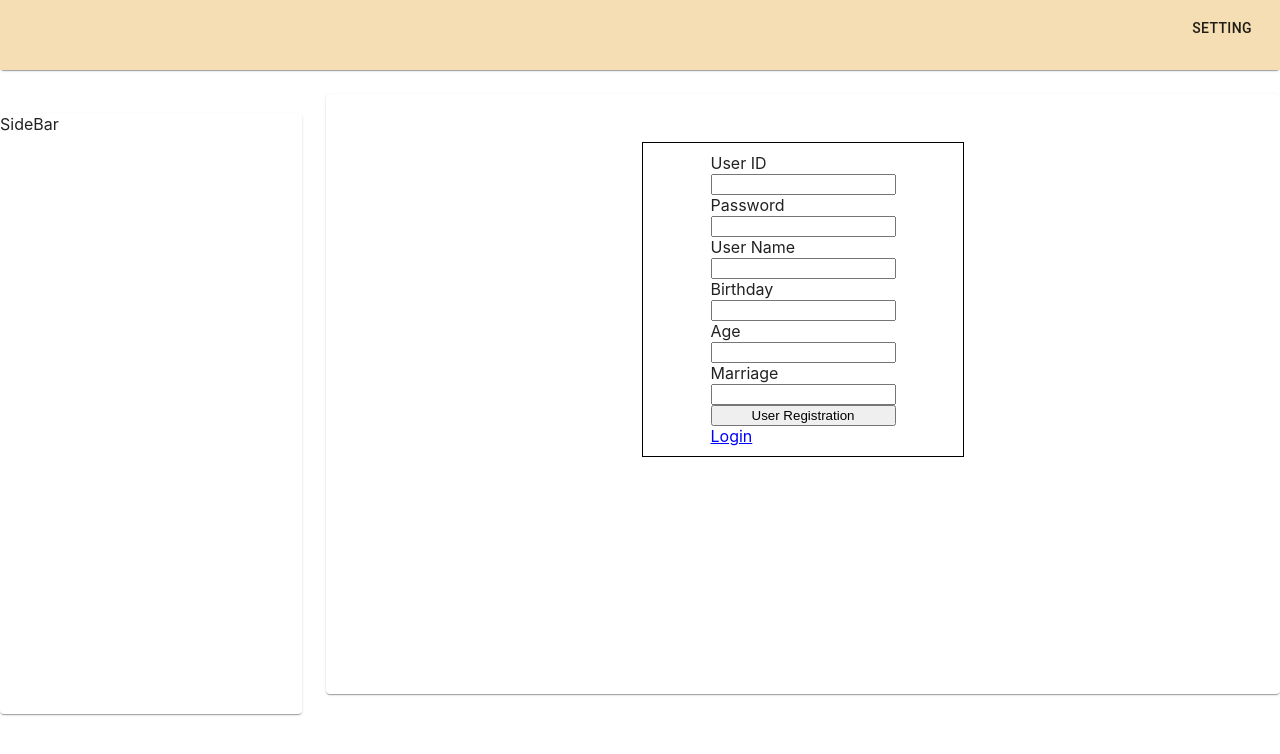
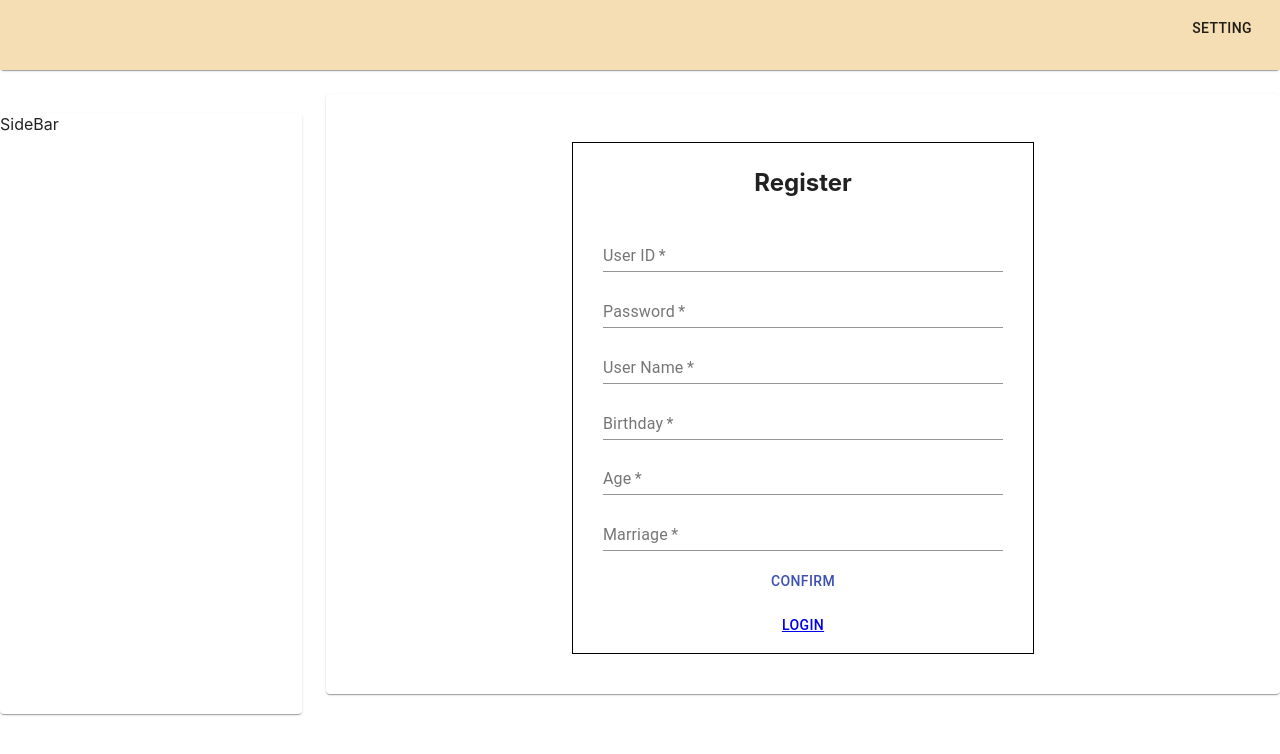
Before and after one commit to tranthanhhieuthao/FE_micronaut, a React (Create React App) app: page /register in a window 1280 px wide. Shown: the top 754 px of the page. Built offline with nearby package versions, Linux system fonts and the light colour scheme.

Commit message:
chua xong phan table

```diff
--- a/package.json
+++ b/package.json
@@ -44,5 +44,9 @@
       "last 1 firefox version",
       "last 1 safari version"
     ]
+  },
+  "devDependencies": {
+    "eslint": "^7.28.0",
+    "eslint-plugin-react": "^7.24.0"
   }
 }
--- a/src/Components/ClassWelcome.js
+++ b/src/Components/ClassWelcome.js
@@ -1,103 +1,98 @@
-import React, { useState, useEffect } from 'react'
-import { Link } from 'react-router-dom';
-import axios from "axios"
+import React, { useState } from 'react'
+import { Link } from 'react-router-dom'
 import API from './ConfigAxios/AxiosCommon'
-import { useCookies } from 'react-cookie';
-import { makeStyles } from '@material-ui/core/styles';
-import TextField from '@material-ui/core/TextField';
-
-
+import { makeStyles } from '@material-ui/core/styles'
+import TextField from '@material-ui/core/TextField'
+import Button from '@material-ui/core/Button'
 
 const useStyles = makeStyles((theme) => ({
   root: {
     '& > *': {
       margin: theme.spacing(1),
-      width: '30ch',
-    },
-  },
-}));
-export default function ClassWelcome(props) {
-  const [setCookie] = useCookies(['token']);
-
-  const [username, setUsername] = useState("");
-  const [password, setPassword] = useState("");
-  const classes = useStyles();
-
-    function validationForm() {
-        let returnData = {
-          error : false,
-          msg: ''
-        }
-        //Kiểm tra username
-        // const re = /\S+@\S+\.\S+/;
-        // if (!re.test(username)) {
-        //   returnData = {
-        //     error: true,
-        //     msg: 'Không đúng định dạng email'
-        //   }
-        // }
-        //Kiểm tra password
-        if(password.length < 8) {
-          returnData = {
-            error: true,
-            msg: 'Mật khẩu phải lớn hơn 8 ký tự'
+      width: '30ch'
     }
   }
-        return returnData;
-      }
+}))
+export default function ClassWelcome(props) {
+  const [username, setUsername] = useState('')
+  const [password, setPassword] = useState('')
+  const classes = useStyles()
+
+  // function validationForm() {
+  //   let returnData = {
+  //     error: false,
+  //     msg: ''
+  //   }
+  //   // Kiểm tra username
+  //   // const re = /\S+@\S+\.\S+/;
+  //   // if (!re.test(username)) {
+  //   //   returnData = {
+  //   //     error: true,
+  //   //     msg: 'Không đúng định dạng email'
+  //   //   }
+  //   // }
+  //   // Kiểm tra password
+  //   if (password.length < 8) {
+  //     returnData = {
+  //       error: true,
+  //       msg: 'Mật khẩu phải lớn hơn 8 ký tự'
+  //     }
+  //   }
+  //   return returnData
+  // }
 
   function submitForm(e) {
-        //Chặn các event mặc định của form
-        e.preventDefault();
-       //Gọi hàm validationForm() dùng để kiểm tra form
+    // Chặn các event mặc định của form
+    e.preventDefault()
+    // Gọi hàm validationForm() dùng để kiểm tra form
     // const validation = this.validationForm()
-        //Kiểm tra lỗi của input trong form và hiển thị
+    // Kiểm tra lỗi của input trong form và hiển thị
     // if (validation.error) {
     //   alert(validation.msg)
     // }else{
     //   alert('Submit form success')
     // }
     API
-      .post("/login", {
+      .post('/login', {
         username: username,
         password: password
       })
       .then((res) => {
-
         // setListUser(res.data.data.content);
-        console.log("hieujwt", res.data.access_token)
-        setCookie('token', res.data.access_token);
-        window.history.pushState(null, "users", "users")
+        console.log('hieujwt', res.data.access_token)
+        document.cookie = 'token=' + res.data.access_token
+        props.history.push('/users')
       })
       .catch((err) => {
-        //Trường hợp xảy ra lỗi
         console.log(err)
       })
-      //  window.history.pushState(null, "users", "users")
   }
   return (
-        <div className="container" style={{ paddingTop: "5%", display: "flex", justifyContent: "center" }}>
-        <form className={classes.root} noValidate autoComplete="off"
-          style={{    border: "1px solid black",
-            height: "300px",
-            width: "350px",
-            display: "inline-grid",
-            justifyContent: "center",
-            padding: "5px",}}>
-          <div><h2>LOGIN</h2></div>
+    <div className='container' style={{ paddingTop: '5%', display: 'flex', justifyContent: 'center' }}>
+      <form className={classes.root} noValidate autoComplete='off'
+        style={{ border: '1px solid black',
+          height: '300px',
+          width: '350px',
+          display: 'inline-grid',
+          justifyContent: 'center',
+          padding: '5px' }}>
+        <div style= {{
+          display: 'flex',
+          justifyContent: 'center'
+        }}><h2>LOGIN</h2></div>
         <div>
-          <TextField id="standard-basic" label="User Name" type="text" variant="outlined" onChange={e => setUsername(e.target.value)}
+          <TextField id='standard-basic' label='User Name' type='text' style={{ width: '250px' }} onChange={e => setUsername(e.target.value)}
             value={username} />
         </div>
         <div>
-          <TextField id="filled-basic" label="Password" type="password" variant="outlined" onChange={e => setPassword(e.target.value)}
+          <TextField id='filled-basic' label='Password' type='password' style={{ width: '250px' }} onChange={e => setPassword(e.target.value)}
             value={password} />
         </div>
-          <div style= {{display: "grid"}}>
-          <button type="submit" style={{cursor: "pointer", background: "blue"}} className="btn btn-primary" onClick={submitForm}>
-            <div style={{color: "white"}}>Login</div>
-          </button>
-          <Link style={{cursor: "pointer", color: "blue"}} to="/register">Click here for new user registration</Link>
+        <div style= {{ display: 'grid' }}>
+          <Button color='primary' onClick={submitForm} >
+            Login
+          </Button>
+          <Link style={{ cursor: 'pointer', color: 'blue' }} to='/register'>Click here for new user registration</Link>
         </div>
       </form>
 
--- a/src/Components/ListUser.js
+++ b/src/Components/ListUser.js
@@ -64,7 +64,7 @@ export default function ListUser() {
     const [rows, setListUser] = useState([]);
     useEffect( () => {
       fetchData();
-    });
+    }, []);
 
     const fetchData = async () => {
       var res = await API.get("/api/users?page=1&size=10")
@@ -91,19 +91,44 @@ export default function ListUser() {
                   <Dialog open={open} onClose={handleClose} aria-labelledby="form-dialog-title">
                     <DialogTitle id="form-dialog-title">Detail User</DialogTitle>
                     <DialogContent>
-                    <form  noValidate autoComplete="off">
+                      <form noValidate autoComplete='off'>
                         <div>
-                        <TextField required id="standard-required" label="Required" defaultValue="Hello World" />
+                          <TextField required id='standard-required' label='User ID' style={{ width: '400px' }} />
                         </div>
                         <div>
-                        <TextField  id="standard-disabled" label="Disabled" defaultValue="Hello World" />
+                          <TextField required id='standard-disabled' label='Password' type='password' style={{ width: '400px' }} />
                         </div>
                         <div>
                           <TextField
-                          id="standard-password-input"
-                          label="Password"
-                          type="password"
-                          autoComplete="current-password"
+                            required
+                            id='standard-password-input'
+                            label='User Name'
+                            style={{ width: '400px' }}
+                          />
+                        </div>
+                        <div>
+                          <TextField
+                            required
+                            id='standard-password-input'
+                            label='Birthday'
+                            style={{ width: '400px' }}
+                          />
+                        </div>
+                        <div>
+                          <TextField
+                            required
+                            id='standard-password-input'
+                            label='Age'
+                            style={{ width: '400px' }}
+                            type='number'
+                          />
+                        </div>
+                        <div>
+                          <TextField
+                            required
+                            id='standard-password-input'
+                            label='Marriage'
+                            style={{ width: '400px' }}
                           />
                         </div>
                       </form>
--- a/src/Components/TopBar.js
+++ b/src/Components/TopBar.js
@@ -1,42 +1,44 @@
 import React from 'react'
-import { Link,Route, Switch } from 'react-router-dom';
+import { Link } from 'react-router-dom'
 import '../CssStyle/TopBar.css'
-import Button from '@material-ui/core/Button';
-import Menu from '@material-ui/core/Menu';
-import MenuItem from '@material-ui/core/MenuItem';
+import Button from '@material-ui/core/Button'
+import Menu from '@material-ui/core/Menu'
+import MenuItem from '@material-ui/core/MenuItem'
 
-export default function TopBar() {
+export default function TopBar(props) {
+  const [anchorEl, setAnchorEl] = React.useState(null)
+  const handleClick = (event) => {
+    setAnchorEl(event.currentTarget)
+  }
+  const handleClose = () => {
+    setAnchorEl(null)
+  }
 
-    const [anchorEl, setAnchorEl] = React.useState(null);
-
-  const handleClick = (event) => {
-    setAnchorEl(event.currentTarget);
-  };
-
-  const handleClose = () => {
-    setAnchorEl(null);
-  };
+  function logoutUser() {
+    document.cookie = 'token='
+  }
 
   return (
     <div>
-            <ul className="horizontal">
-              <li style={{marginRight: "20px"}}>
-              <Button aria-controls="simple-menu" style={{ marginTop: "10px"}} aria-haspopup="true" onClick={handleClick}>
+      <ul className='horizontal'>
+        <li style={{ marginRight: '20px' }}>
+          <Button aria-controls='simple-menu' style={{ marginTop: '10px' }} aria-haspopup='true' onClick={handleClick}>
                 Setting
           </Button>
           <Menu
-                id="simple-menu"
+            id='simple-menu'
             anchorEl={anchorEl}
             keepMounted
             open={Boolean(anchorEl)}
             onClose={handleClose}
           >
             <MenuItem onClick={handleClose}>Profile</MenuItem>
-                <MenuItem onClick={handleClose}><Link to="/login">Logout</Link></MenuItem>
+            <MenuItem onClick={logoutUser}>
+              <Link to='/login'>Login</Link>
+            </MenuItem>
           </Menu>
         </li>
       </ul>
-
 
     </div>
 
--- a/src/Components/Welcome.js
+++ b/src/Components/Welcome.js
@@ -1,44 +1,75 @@
 import React from 'react'
-import { Link,Route, Switch } from 'react-router-dom';
-import '../App.css';
+import { Link } from 'react-router-dom'
+import '../App.css'
+import Button from '@material-ui/core/Button'
+import TextField from '@material-ui/core/TextField'
 
 class Welcome extends React.Component {
-
   render() {
     return (
-        <div style={{ paddingTop: "5%", display: "flex", justifyContent: "center" }}>
-            <form  className="from-wapper">
+      <div style={{ paddingTop: '5%', display: 'flex', justifyContent: 'center' }}>
+        <form noValidate autoComplete='off'
+          style={{ border: '1px solid black',
+            height: '500px',
+            width: '450px',
+            display: 'inline-grid',
+            justifyContent: 'center',
+            padding: '5px' }}>
+          <div style= {{
+            display: 'flex',
+            justifyContent: 'center'
+          }}><h2>Register</h2></div>
           <div>
-                <label className="label-form">User ID</label>
-                <input ></input>
+            <TextField required id='standard-required' label='User ID' style={{ width: '400px' }} />
           </div>
           <div>
-                <label className="label-form">Password</label>
-                <input ></input>
+            <TextField required id='standard-disabled' label='Password' type='password' style={{ width: '400px' }} />
           </div>
           <div>
-                <label className="label-form">User Name</label>
-                <input ></input>
+            <TextField
+              required
+              id='standard-password-input'
+              label='User Name'
+              style={{ width: '400px' }}
+            />
           </div>
           <div>
-                <label className="label-form">Birthday</label>
-                <input ></input>
+            <TextField
+              required
+              id='standard-password-input'
+              label='Birthday'
+              style={{ width: '400px' }}
+            />
           </div>
           <div>
-                <label className="label-form">Age</label>
-                <input ></input>
+            <TextField
+              required
+              id='standard-password-input'
+              label='Age'
+              style={{ width: '400px' }}
+              type='number'
+            />
           </div>
           <div>
-                <label className="label-form">Marriage</label>
-                <input ></input>
+            <TextField
+              required
+              id='standard-password-input'
+              label='Marriage'
+              style={{ width: '400px' }}
+            />
           </div>
-                <button>User Registration</button>
-                <Link style={{cursor: "pointer", color: "blue"}} to="/login">Login</Link>
+          <Button color='primary' >
+                      Confirm
+          </Button>
+          <Button color='primary' >
+            <Link to='/login' >
+                        Login
+            </Link>
+          </Button>
         </form>
       </div>
     )
   }
 }
 
-
 export default Welcome
--- a/src/index.js
+++ b/src/index.js
@@ -1,25 +1,25 @@
-import React from 'react';
-import ReactDOM from 'react-dom';
-import './index.css';
-import App from './App';
-import reportWebVitals from './reportWebVitals';
-import { BrowserRouter} from 'react-router-dom';
+import React from 'react'
+import ReactDOM from 'react-dom'
+import './index.css'
+import App from './App'
+import reportWebVitals from './reportWebVitals'
+import { BrowserRouter } from 'react-router-dom'
 import TopBar from './Components/TopBar'
-import { makeStyles } from '@material-ui/core/styles';
-import Paper from '@material-ui/core/Paper';
-import Grid from '@material-ui/core/Grid';
-import { CookiesProvider } from 'react-cookie';
+import { makeStyles } from '@material-ui/core/styles'
+import Paper from '@material-ui/core/Paper'
+import Grid from '@material-ui/core/Grid'
+import { CookiesProvider } from 'react-cookie'
 
 const useStyles = makeStyles((theme) => ({
   root: {
-    flexGrow: 1,
+    flexGrow: 1
   },
   paper: {
     padding: theme.spacing(2),
     textAlign: 'center',
-    color: theme.palette.text.secondary,
-  },
-}));
+    color: theme.palette.text.secondary
+  }
+}))
 ReactDOM.render(
   <React.StrictMode>
     <BrowserRouter>
@@ -29,10 +29,10 @@ ReactDOM.render(
             <Paper className={useStyles.paper}><TopBar /></Paper>
           </Grid>
           <Grid item xs={3}>
-          <Paper style={{height: "calc(100vh - 200px)", marginTop: "20px"}} className={useStyles.paper}>SideBar</Paper>
+            <Paper style={{ height: 'calc(100vh - 200px)', marginTop: '20px' }} className={useStyles.paper}>SideBar</Paper>
           </Grid>
           <Grid item xs={9} >
-          <Paper style={{height: "calc(100vh - 200px)"}} className={useStyles.paper}>
+            <Paper style={{ height: 'calc(100vh - 200px)' }} className={useStyles.paper}>
               <CookiesProvider>
                 <App />
               </CookiesProvider>
@@ -43,9 +43,9 @@ ReactDOM.render(
     </BrowserRouter>
   </React.StrictMode>,
   document.getElementById('root')
-);
+)
 
 // If you want to start measuring performance in your app, pass a function
 // to log results (for example: reportWebVitals(console.log))
 // or send to an analytics endpoint. Learn more: https://bit.ly/CRA-vitals
-reportWebVitals();
+reportWebVitals()
```
Also changed, not shown: src/Components/AdminScreen.js (+5 -6 lines), src/Components/ConfigAxios/AxiosCommon.js (+14 -15 lines), .eslintrc.js (added), 1 other file (tests, documents, lock files or other folders). Lines whose indentation alone changed are shown as unchanged.
